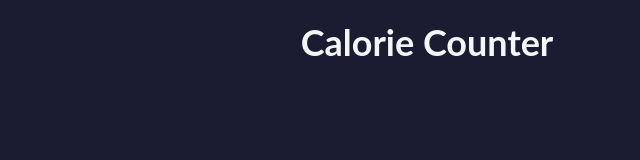
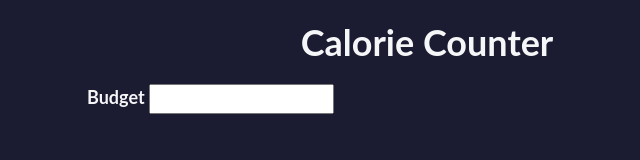
Before and after one commit to moorcode/algorithms-and-data-structures, a plain HTML site: page calorie-counter/index.html in a window 1280 px wide. Shown: the whole page, without its empty margins (213-853 px from the left). Drawn offline with Linux system fonts and the light colour scheme.

Commit message:
Step 2 calorie-counter

```diff
--- a/calorie-counter/index.html
+++ b/calorie-counter/index.html
@@ -12,7 +12,10 @@
 	<main>
 		<h1>Calorie Counter</h1>
 		<div class="container">
-			<form id="calorie-sounter"></form>
+			<form id="calorie-counter">
+				<label for="budget">Budget</label>
+				<input id="budget">
+			</form>
 		</div>
 	</main>
 </body>
```
Also changed, not shown: 1 other file.
